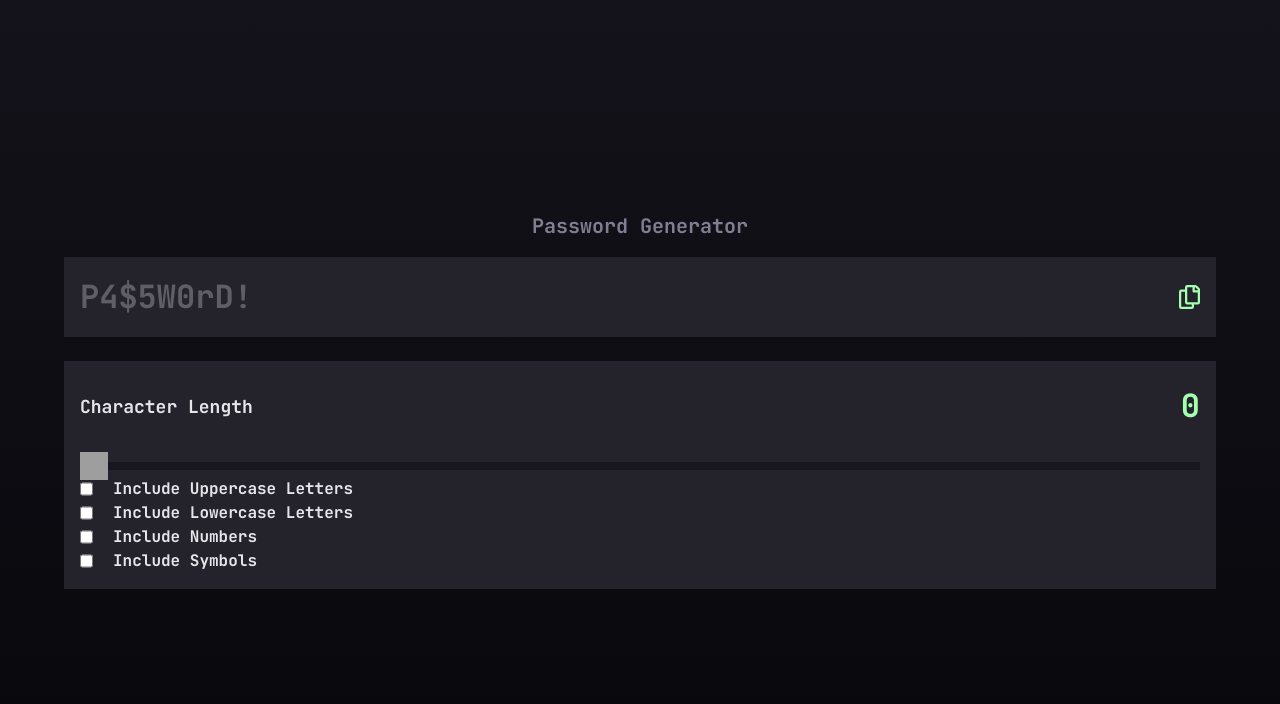
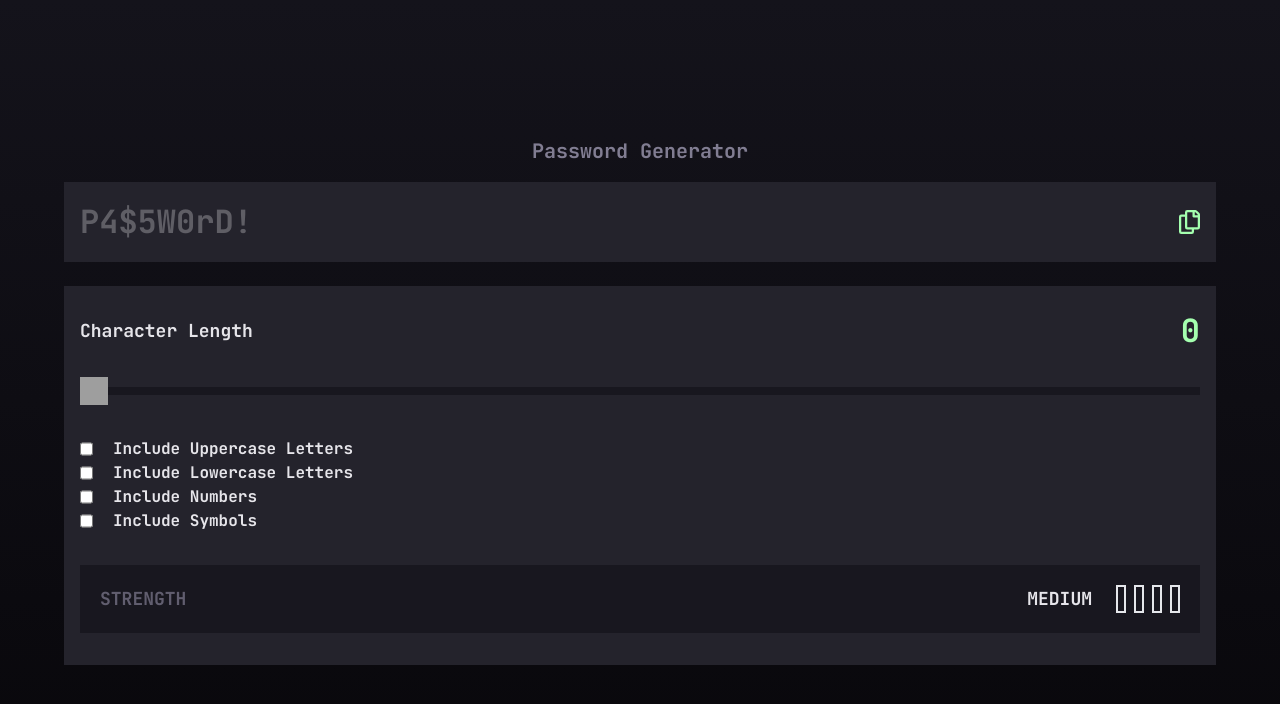
Before and after one commit to BYCODDE/React-Ts-Tw--password-generator-app, a React (Vite) app: page / in a window 1280 px wide. Shown: the top 704 px of the page. Built offline with nearby package versions, Linux system fonts and the light colour scheme.

Commit message:
new commit!

```diff
--- a/src/components/Main/Main.tsx
+++ b/src/components/Main/Main.tsx
@@ -20,7 +20,7 @@ export default function Main() {
             min={0}
             max={20}
             value={value}
-            className="w-full bg-center h-[8px] appearance-none rounded-none border-none focus:ring-0 bg-background4"
+            className="mb-[42px]  w-full bg-center h-[8px] appearance-none rounded-none border-none focus:ring-0 bg-background4"
             onChange={handleChange}
           />
         </div>
@@ -52,6 +52,23 @@ export default function Main() {
           Include Symbols
         </label>
       </section>
+
+      <section className="">
+        <div className="bg-background4 flex justify-between p-[20px] text-[18px] mt-[32px] mb-[16px]">
+          <span className="text-customColor opacity-70">STRENGTH</span>
+          <div className="flex gap-[8px]">
+            <span className="mr-[16px] text-customColor3">MEDIUM</span>
+
+            <div className="w-[10px] h-[28px] border-2 border-solid border-Almost-White dark:border-E6E5EA"></div>
+            <div className="w-[10px] h-[28px] border-2 border-solid border-Almost-White dark:border-E6E5EA"></div>
+            <div className="w-[10px] h-[28px] border-2 border-solid border-Almost-White dark:border-E6E5EA"></div>
+            <div className="w-[10px] h-[28px] border-2 border-solid border-Almost-White dark:border-E6E5EA"></div>
+          </div>
+        </div>
+        {/* <button className="" type="button">
+          GENERATE
+        </button> */}
+      </section>
     </main>
   );
 }
```
